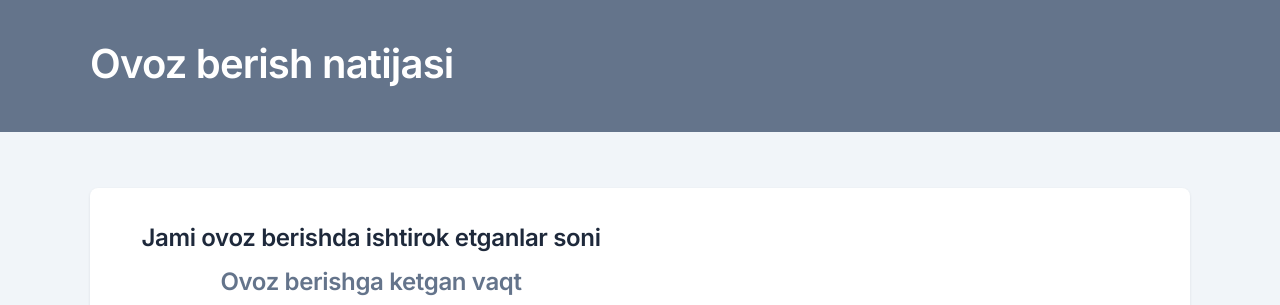
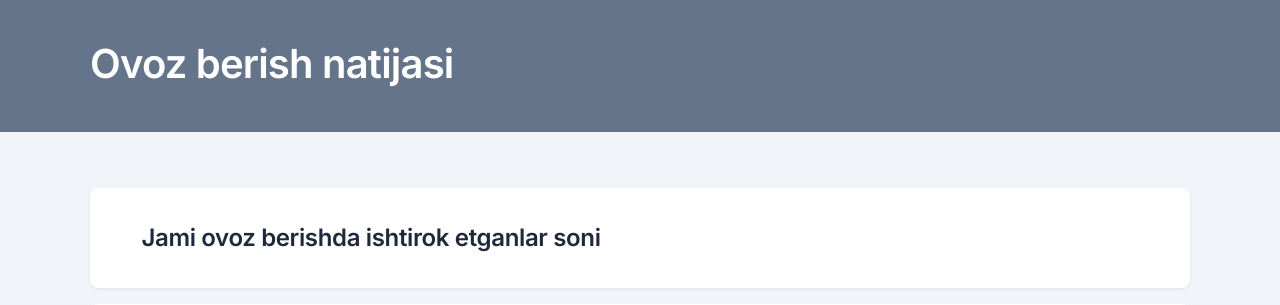
Before and after one commit to nomozovasror/Kengash, a Django app: page /dashboard/result in a window 1280 px wide. Shown: the top 305 px of the page. Run offline with Django 5.2, Linux system fonts and the light colour scheme; the visitor is signed in with stand-in values (Sample User, id 1); data that the repository does not hold is empty; parts of the project's set-up code (start-up, migrations or seed data) failed here and were passed over; some libraries are stand-ins or nearby versions.

Commit message:
remove timer template

```diff
--- a/app/templates/final_table.html
+++ b/app/templates/final_table.html
@@ -31,7 +31,6 @@
                                     <div class="col-6 d-flex flex-column justify-content-center align-items-center">
                                         <h1 style="font-size: 68px; color: #222" class="votes_count"></h1>
                                         <h2>Jami ovoz berishda ishtirok etganlar soni</h2>
-                                        <h2 class="text-secondary">Ovoz berishga ketgan vaqt <span class="timer"></span></h2>
                                     </div>
                                     <div class="col-6">
                                         <div id="chart"></div>
```
